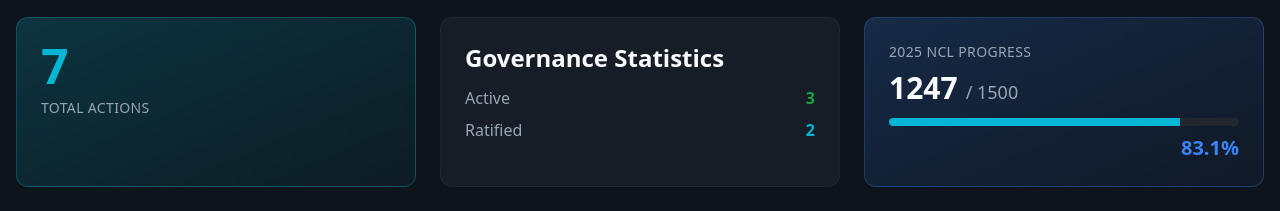
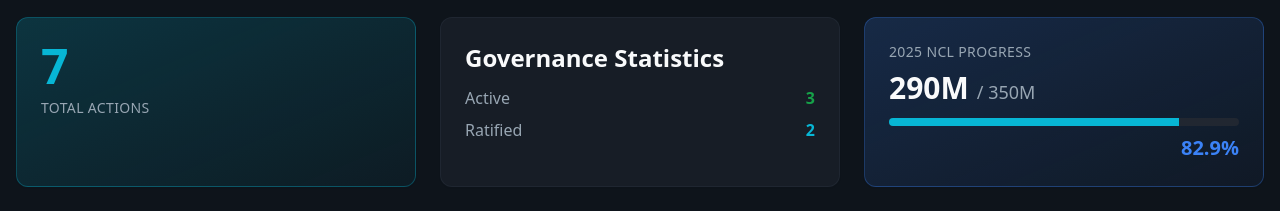
Before and after one commit to nomos-guild/cgov, a Next.js app: page / in a window 1280 px wide. Shown: the part 139-350 px from the top of the page. Built offline with nearby package versions, Linux system fonts and the light colour scheme.

Commit message:
fix: ncl format

```diff
--- a/src/components/GovernanceStats.tsx
+++ b/src/components/GovernanceStats.tsx
@@ -10,6 +10,14 @@ export function GovernanceStats() {
     total: actions.length,
     active: actions.filter((a) => a.status === "Active").length,
     ratified: actions.filter((a) => a.status === "Ratified" || a.status === "Approved").length,
+  };
+
+  // Calculate NCL progress percentage
+  const nclProgress = (mockNCLData.currentValue / mockNCLData.targetValue) * 100;
+
+  // Format large numbers to M (millions)
+  const formatToMillions = (value: number): string => {
+    return `${(value / 1000000).toFixed(0)}M`;
   };
 
   return (
@@ -38,12 +46,12 @@ export function GovernanceStats() {
           {mockNCLData.year} NCL Progress
         </div>
         <div className="flex items-baseline gap-2 mb-3">
-          <span className="text-3xl font-bold text-foreground">{mockNCLData.currentValue}</span>
-          <span className="text-lg text-muted-foreground">/ {mockNCLData.targetValue}</span>
+          <span className="text-3xl font-bold text-foreground">{formatToMillions(mockNCLData.currentValue)}</span>
+          <span className="text-lg text-muted-foreground">/ {formatToMillions(mockNCLData.targetValue)}</span>
         </div>
-        <Progress value={mockNCLData.progress} className="h-2 mb-2" />
+        <Progress value={nclProgress} className="h-2 mb-2" />
         <div className="text-right">
-          <span className="text-xl font-bold text-blue-500">{mockNCLData.progress.toFixed(1)}%</span>
+          <span className="text-xl font-bold text-blue-500">{nclProgress.toFixed(1)}%</span>
         </div>
       </Card>
     </div>
--- a/src/data/mockData.ts
+++ b/src/data/mockData.ts
@@ -1,4 +1,9 @@
-import type { GovernanceAction, GovernanceActionDetail, VoteRecord, NCLData } from "@/types/governance";
+import type {
+  GovernanceAction,
+  GovernanceActionDetail,
+  VoteRecord,
+  NCLData,
+} from "@/types/governance";
 
 export const mockGovernanceActions: GovernanceAction[] = [
   {
@@ -147,9 +152,17 @@ const generateMockVotes = (count: number): VoteRecord[] => {
       vote: voteType,
       votingPower: `${(Math.random() * 100000).toFixed(0)}`,
       votingPowerAda: Math.random() * 100000,
-      anchorUrl: Math.random() > 0.5 ? `ipfs://Qm${Math.random().toString(36).substring(2, 15)}` : undefined,
-      anchorHash: Math.random() > 0.5 ? `hash${Math.random().toString(36).substring(2, 15)}` : undefined,
-      votedAt: new Date(Date.now() - Math.random() * 30 * 24 * 60 * 60 * 1000).toISOString(),
+      anchorUrl:
+        Math.random() > 0.5
+          ? `ipfs://Qm${Math.random().toString(36).substring(2, 15)}`
+          : undefined,
+      anchorHash:
+        Math.random() > 0.5
+          ? `hash${Math.random().toString(36).substring(2, 15)}`
+          : undefined,
+      votedAt: new Date(
+        Date.now() - Math.random() * 30 * 24 * 60 * 60 * 1000
+      ).toISOString(),
     });
   }
 
@@ -159,19 +172,25 @@ const generateMockVotes = (count: number): VoteRecord[] => {
 export const mockDetailedActions: GovernanceActionDetail[] = [
   {
     ...mockGovernanceActions[0],
-    description: "This governance action proposes to withdraw 50,000,000 ADA from the treasury to fund continued development of core infrastructure and ecosystem tools. The funds will be allocated across multiple development teams working on critical projects.",
-    rationale: "The Cardano ecosystem requires sustained investment in infrastructure development to maintain competitiveness and deliver on roadmap commitments. This proposal outlines a comprehensive funding plan for Q1-Q2 development efforts.",
+    description:
+      "This governance action proposes to withdraw 50,000,000 ADA from the treasury to fund continued development of core infrastructure and ecosystem tools. The funds will be allocated across multiple development teams working on critical projects.",
+    rationale:
+      "The Cardano ecosystem requires sustained investment in infrastructure development to maintain competitiveness and deliver on roadmap commitments. This proposal outlines a comprehensive funding plan for Q1-Q2 development efforts.",
     votes: generateMockVotes(150),
   },
   {
     ...mockGovernanceActions[2],
-    description: "A proposal to ratify a new constitution that updates governance procedures and establishes clearer guidelines for future governance actions. This represents a significant evolution in Cardano's on-chain governance framework.",
-    rationale: "The current constitutional framework requires updates to address emerging governance challenges and provide more detailed guidance on decision-making processes. This new constitution incorporates community feedback gathered over the past six months.",
+    description:
+      "A proposal to ratify a new constitution that updates governance procedures and establishes clearer guidelines for future governance actions. This represents a significant evolution in Cardano's on-chain governance framework.",
+    rationale:
+      "The current constitutional framework requires updates to address emerging governance challenges and provide more detailed guidance on decision-making processes. This new constitution incorporates community feedback gathered over the past six months.",
     votes: generateMockVotes(200),
   },
 ];
 
-export const getActionByHash = (hash: string): GovernanceActionDetail | undefined => {
+export const getActionByHash = (
+  hash: string
+): GovernanceActionDetail | undefined => {
   const detailed = mockDetailedActions.find((a) => a.hash === hash);
   if (detailed) return detailed;
 
@@ -190,7 +209,6 @@ export const getActionByHash = (hash: string): GovernanceActionDetail | undefine
 
 export const mockNCLData: NCLData = {
   year: 2025,
-  currentValue: 1247,
-  targetValue: 1500,
-  progress: 83.13,
+  currentValue: 290000000,
+  targetValue: 350000000,
 };
--- a/src/types/governance.ts
+++ b/src/types/governance.ts
@@ -43,5 +43,4 @@ export interface NCLData {
   year: number;
   currentValue: number;
   targetValue: number;
-  progress: number; // percentage 0-100
 }
```
